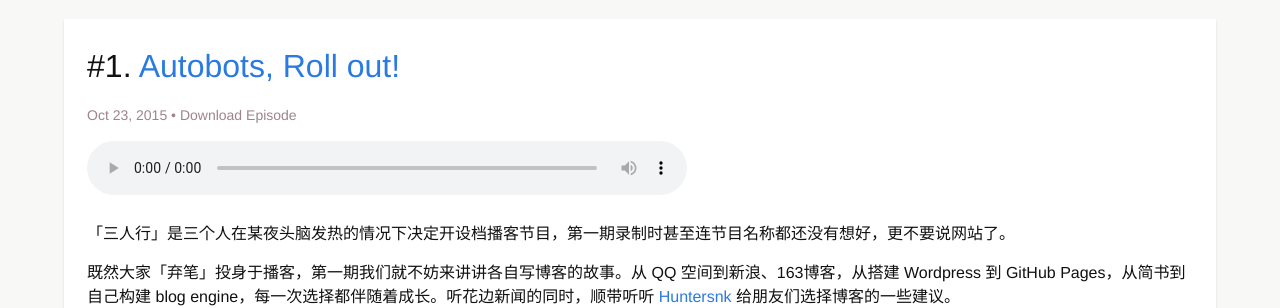
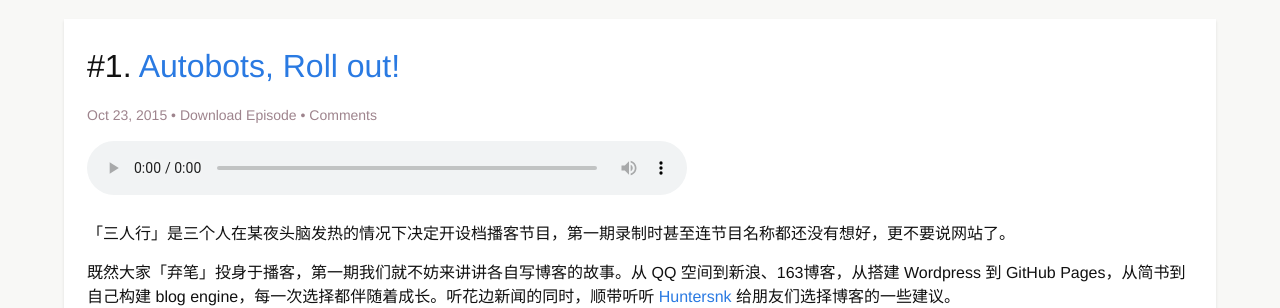
Before and after one commit to threecast/threecast.github.io, a Jekyll site: the page built from index.html, in a window 1280 px wide. Shown: the part 536-844 px from the top of the page. Built offline with Jekyll 4.4.1, drawn with Linux system fonts in a browser that asks for light colours.

Commit message:
add download and comments links

```diff
--- a/_layouts/post.html
+++ b/_layouts/post.html
@@ -5,7 +5,7 @@
 
   <header class="post-header">
     <h1 class="post-title">{{ page.title }}</h1>
-    <p class="post-meta">{{ page.date | date: "%b %-d, %Y" }}{% if page.author %} • {{ page.author }}{% endif %}{% if page.meta %} • {{ page.meta }}{% endif %}{% if page.audiolink %} • <a href="{{ page.audiolink }}">Download Episode</a>{% endif %}</p>
+    <p class="post-meta">{{ page.date | date: "%b %-d, %Y" }}{% if page.author %} • {{ page.author }}{% endif %}{% if page.meta %} • {{ page.meta }}{% endif %}{% if page.audiolink %} • <a href="{{ page.audiolink }}">Download Episode</a>{% endif %} • <a href="#disqus_thread">Comments</a></p>
     <audio class="episode-player" controls="" preload="meta">
       <source src="{{ page.audiolink }}" />
     </audio>
--- a/index.html
+++ b/index.html
@@ -11,7 +11,7 @@
     #{{ post.episodeid }}.  <a href="{{ root_url }}{{ post.url }}">{{ post.title }}</a>
     {% endif %}
     </h1>
-    <p class="post-meta">{{ post.date | date: "%b %-d, %Y" }}{% if post.author %} • {{ post.author }}{% endif %}{% if post.meta %} • {{ post.meta }}{% endif %}{% if post.audiolink %} • <a href="{{ post.audiolink }}">Download Episode</a>{% endif %}</p>
+    <p class="post-meta">{{ post.date | date: "%b %-d, %Y" }}{% if post.author %} • {{ post.author }}{% endif %}{% if post.meta %} • {{ post.meta }}{% endif %}{% if post.audiolink %} • <a href="{{ post.audiolink }}">Download Episode</a>{% endif %} • <a href="{{ root_url }}{{ post.url }}#disqus_thread">Comments</a></p>
     <audio class="episode-player" controls="" preload="meta">
       <source src="{{ post.audiolink }}" />
     </audio>
@@ -29,6 +29,7 @@
           <h2>
             <a class="post-link" href="{{ post.url | prepend: site.baseurl }}">{{ post.title }}</a>
           </h2>
+          <p class="post-meta"><a href="{{ post.audiolink }}">Download Episode</a> • <a href="{{ root_url }}{{ post.url }}#disqus_thread">Comments</a></p>
           <audio class="episode-player" controls="">
             <source src="{{ post.audiolink }}" />
           </audio>
```
Also changed, not shown: 4 other files.
